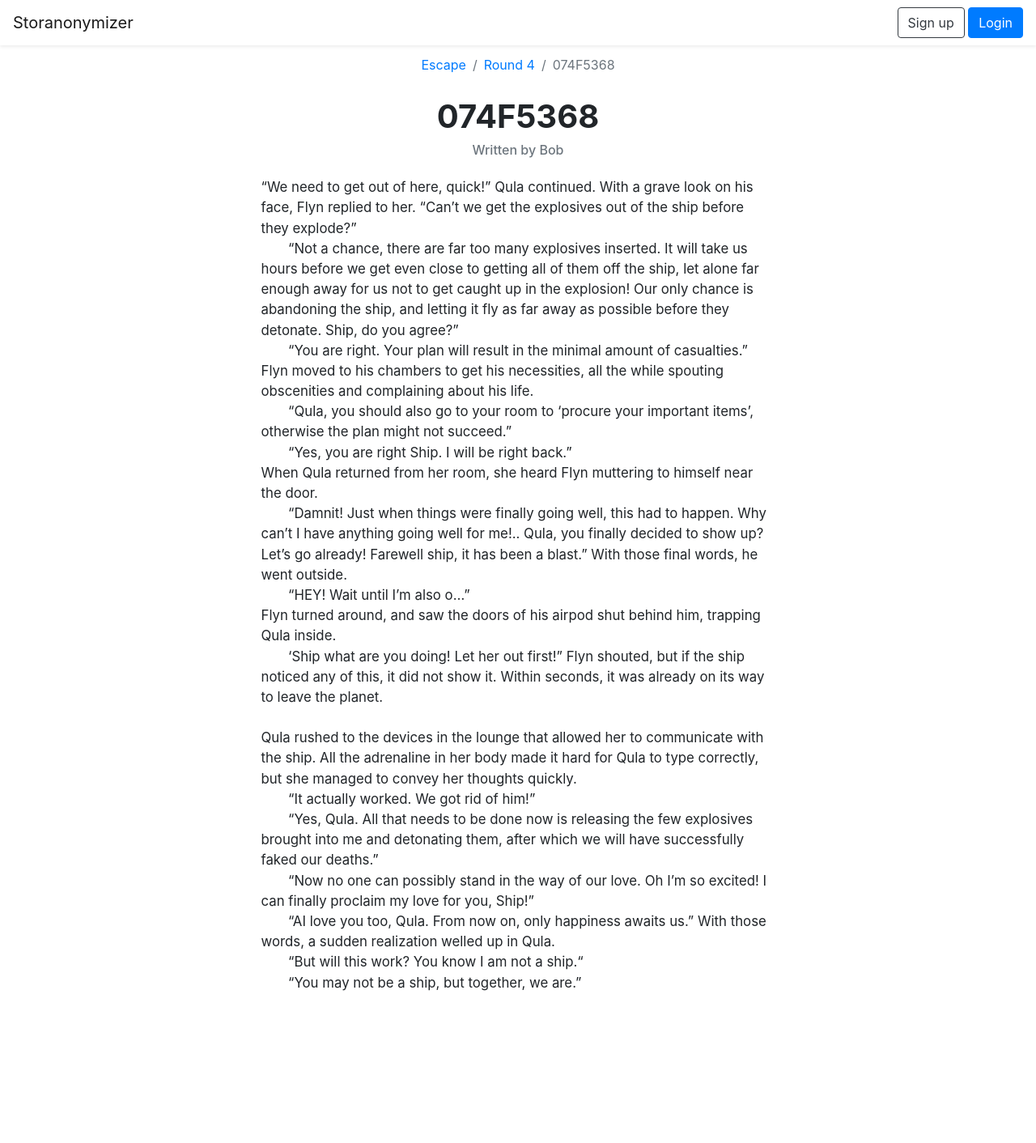
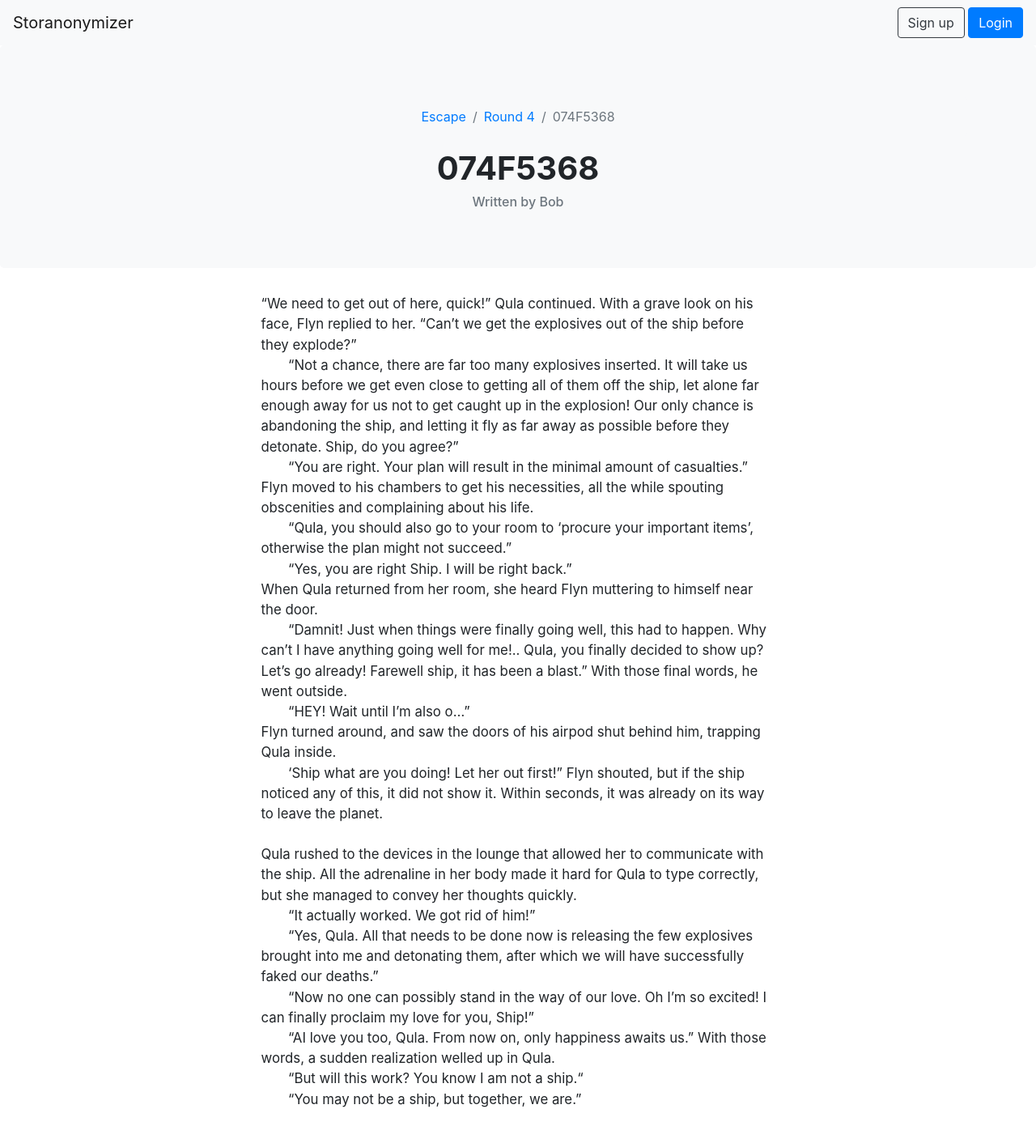
Before and after one commit to Vogeltak/storanonymizer, a Flask app: a page that uses storanonymizer/templates/base.html in a window 1280 px wide. Shown: the whole page at 81% size. Before the commit the page ends 1224 px from the top, so only its background shows below. Run offline with Flask 2, Linux system fonts and the light colour scheme; data comes from the database, SQL or seed files in the repository; some libraries are stand-ins or nearby versions.

Commit message:
Update jumbotron styling

```diff
--- a/storanonymizer/templates/base.html
+++ b/storanonymizer/templates/base.html
@@ -17,7 +17,7 @@
 		{% endif %}
 	</head>
 	<body>
-		<nav class="navbar navbar-light bg-white shadow-sm">
+		<nav class="navbar navbar-light bg-light">
 			<a href="{{ url_for('index') }}" class="navbar-brand">Storanonymizer</a>
 			<div class="dropdown dropleft">
 				{% if current_user.is_authenticated %}
--- a/storanonymizer/templates/contribution.html
+++ b/storanonymizer/templates/contribution.html
@@ -1,10 +1,11 @@
 {% extends "base.html" %}
 
 {% block content %}
+{% if contribution.round.public_contributions or contribution.author.id == current_user.id %}
+<div class="jumbotron bg-light">
 	<div class="container">
-	{% if contribution.round.public_contributions or contribution.author.id == current_user.id %}
     	<nav aria-label="breadcrumb">
-		<ol class="breadcrumb justify-content-center bg-white">
+    		<ol class="breadcrumb justify-content-center bg-light">
     			<li class="breadcrumb-item"><a href="{{ url_for('story', story_code=contribution.round.story.code) }}">{{ contribution.round.story.name }}</a></li>
     			<li class="breadcrumb-item"><a href="{{ url_for('round', round_code=contribution.round.code) }}">{{ contribution.round.name }}</a></li>
     			<li class="breadcrumb-item active" aria-current="page">{{ contribution.code }}</li>
@@ -32,15 +33,26 @@
     		</div>
     	</div>
     	{% endif %}
+	</div>
+</div>
+
+<div class="container">
 	<div class="row justify-content-center mt-3">
 		<div class="col-12 col-lg-7">
 			<p style="font-size: 1.05rem;">{{ contribution.text | safe }}</p>
 		</div>
 	</div>
+</div>
 {% else %}
-	<h6>You are not supposed to look here!</h6>
+<div class="container">
+    <div class="row justify-content-center mt-5">
+        <h5>You are not supposed to look here!</h5>
+    </div>
+    <div class="row justify-content-center mt-3">
+        <a href="{{ url_for('round', round_code=contribution.round.code) }}">Go back to Round</a>
+    </div>
+</div>
 {% endif %}
-</div>
 {% endblock %}
 
 {% block scripts %}
--- a/storanonymizer/templates/fullstory.html
+++ b/storanonymizer/templates/fullstory.html
@@ -18,7 +18,7 @@
 		<div class="col-12 col-lg-7">
 			{% for c in contributions %}
 			{% if c.round.public_votes %}
-			<h4>{{ c.round.name }}</h4>
+			<h2>{{ c.round.name }}</h2>
 			<p style="font-size: 1.05rem;">{{ c.text | safe }}</p>
 			{% endif %}
 			{% endfor %}
--- a/storanonymizer/templates/home.html
+++ b/storanonymizer/templates/home.html
@@ -2,7 +2,7 @@
 
 {% block content %}
 {% if current_user.is_authenticated %}
-<div class="position-relative overflow-hidden p-3 p-md-5 m-md-3 text-center bg-light">
+<div class="position-relative overflow-hidden p-3 p-md-5 text-center bg-light">
 	<div class="col-md-6 p-lg-5 mx-auto my-2">
 		<h3>Welcome back, {{ current_user.name }}</h3>
 		<p class="font-weight-normal">You can create a new story or contribute to one of the existing stories.</p>
@@ -10,7 +10,7 @@
 	</div>
 </div>
 {% else %}
-<div class="position-relative overflow-hidden p-3 p-md-5 m-md-3 text-center bg-light">
+<div class="position-relative overflow-hidden p-3 p-md-5 text-center bg-light">
 	<div class="col-md-5 p-lg-5 mx-auto my-5">
 		<h1 class="display-4 font-weight-normal">Story competition</h1>
 		<p class="lead font-weight-normal">Participate in anonymous story writing contests with friends and strangers.</p>
--- a/storanonymizer/templates/mycontributions.html
+++ b/storanonymizer/templates/mycontributions.html
@@ -1,7 +1,7 @@
 {% extends "base.html" %}
 
 {% block content %}
-<div class="jumbotron bg-white mb-0">
+<div class="jumbotron bg-light">
 	<div class="container">
 		<h1>Your contributions</h1>
 	</div>
--- a/storanonymizer/templates/mystories.html
+++ b/storanonymizer/templates/mystories.html
@@ -1,7 +1,7 @@
 {% extends "base.html" %}
 
 {% block content %}
-<div class="jumbotron bg-white mb-0">
+<div class="jumbotron bg-light">
 	<div class="container">
 		<h1>Your stories</h1>
 	</div>
--- a/storanonymizer/templates/roundsettings.html
+++ b/storanonymizer/templates/roundsettings.html
@@ -1,7 +1,7 @@
 {% extends "base.html" %}
 
 {% block content %}
-<div class="jumbotron bg-white mb-0">
+<div class="jumbotron bg-light">
 	<div class="container">
 		<h1>Round settings</h1>
 		<p class="lead"><a href="{{ url_for('story', story_code=round.story.code) }}">{{ round.story.name }}</a> / <a href="{{ url_for('round', round_code=round.code) }}">{{ round.name }}</a></p>
--- a/storanonymizer/templates/storysettings.html
+++ b/storanonymizer/templates/storysettings.html
@@ -1,7 +1,7 @@
 {% extends "base.html" %}
 
 {% block content %}
-<div class="jumbotron bg-white mb-0">
+<div class="jumbotron bg-light">
 	<div class="container">
 		<h1>Story settings</h1>
 		<p class="lead"><a href="{{ url_for('story', story_code=story.code) }}">{{ story.name }}</a></p>
```
Also changed, not shown: storanonymizer/templates/round.html (+5 -5 lines), storanonymizer/templates/story.html (+5 -5 lines). Lines whose indentation alone changed are shown as unchanged.
